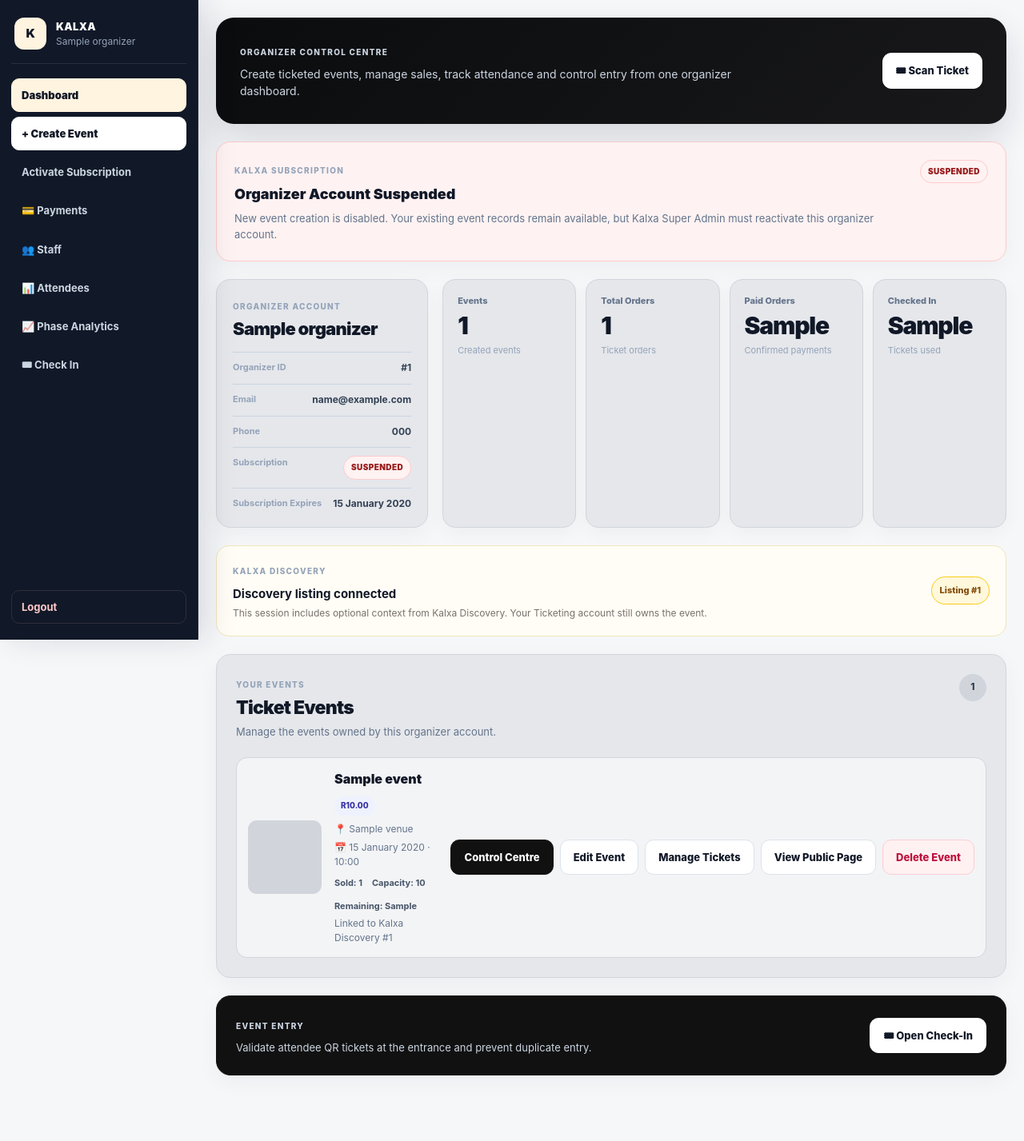
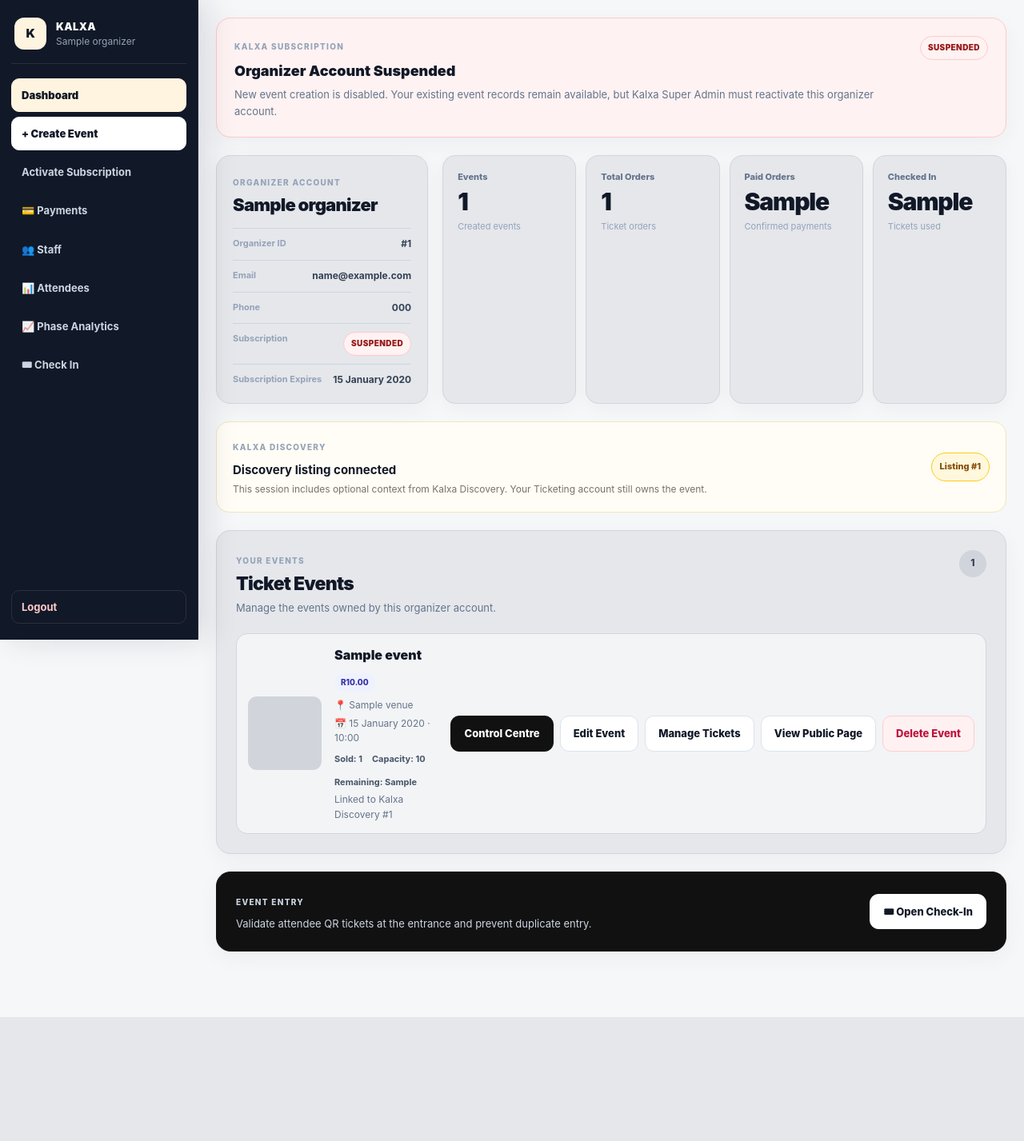
Before and after one commit to LasieHlongwane/tikete, a Flask app: template templates/admin/dashboard.html in a window 1280 px wide. Shown: the whole page at 80% size. After the commit the page ends 1272 px from the top, so only its background shows below. Run offline with Flask 3, Linux system fonts and the light colour scheme; tables that the repository leaves empty hold one stand-in row (values such as "Sample post"); the template is opened without the code that fills it: values that come from a table or form of the project are taken from there, most other values are stand-ins (such as "Sample title", 1, 10 or a date in 2020); some libraries are stand-ins or nearby versions.

Commit message:
Remove admin header from dashboard.html
Removed the admin header section from the dashboard template.

```diff
--- a/templates/admin/dashboard.html
+++ b/templates/admin/dashboard.html
@@ -2439,43 +2439,7 @@
          HERO
     ========================================== -->
 
-    <header class="admin-header">
-
-
-        <div>
-
-
-            <span class="section-kicker">
-                ORGANIZER CONTROL CENTRE
-            </span>
-
-
-
-
-
-            <p>
-
-                Create ticketed events, manage sales,
-                track attendance and control entry from
-                one organizer dashboard.
-
-            </p>
-
-
-        </div>
-
-
-        <a
-            href="{{ url_for(
-                'admin_checkin'
-            ) }}"
-            class="button button-light"
-        >
-            🎟 Scan Ticket
-        </a>
-
-
-    </header>
+
 
 
 
```
